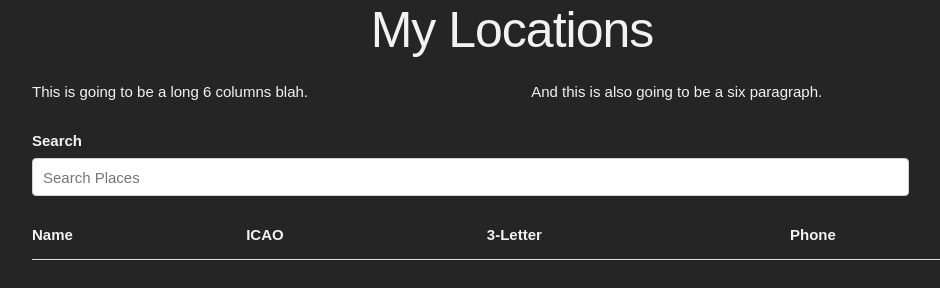
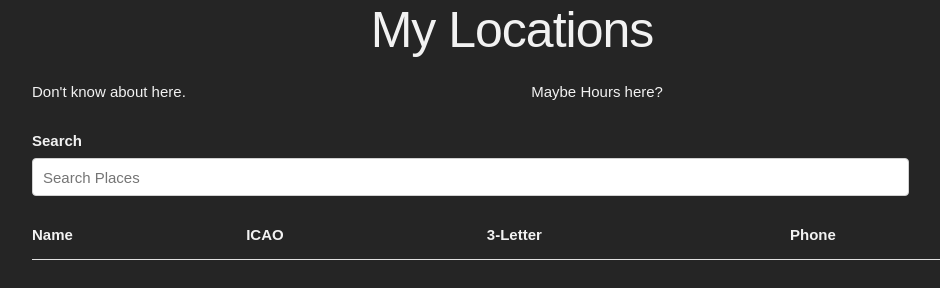
Before and after one commit to daiokaio/apcc-helper-gui, a website: page index.html in a window 1280 px wide. Shown: the whole page, without its empty margins (128-1068 px from the left). Drawn offline with Linux system fonts and the light colour scheme.

```diff
--- a/index.html
+++ b/index.html
@@ -42,10 +42,10 @@
 		</div>
 		<div class="row">
 			<div class="six columns">
-				<p>This is going to be a long 6 columns blah. </p>
+				<p>Don't know about here.</p>
 			</div>
 			<div class="six columns">
-				<p> And this is also going to be a six paragraph. </p>
+				<p>Maybe Hours here?</p>
 			</div>
 		</div>
 
```
